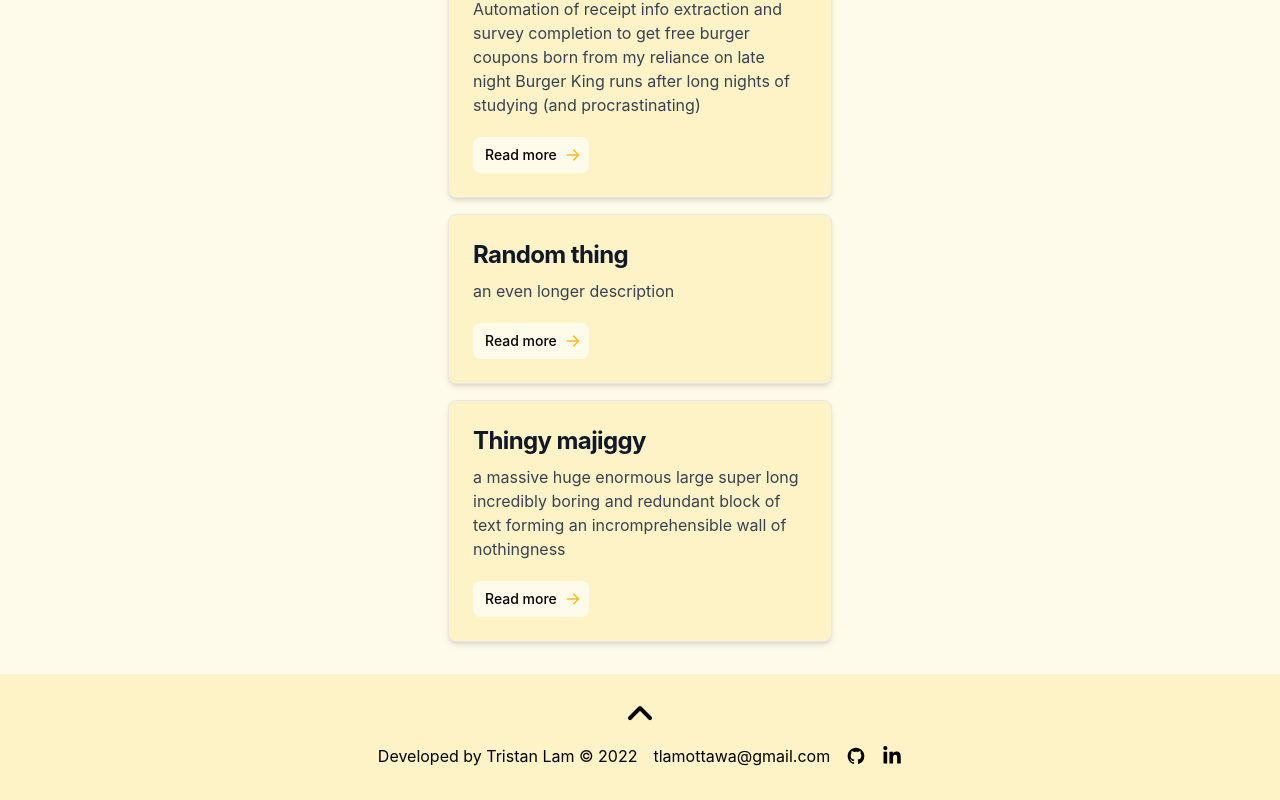
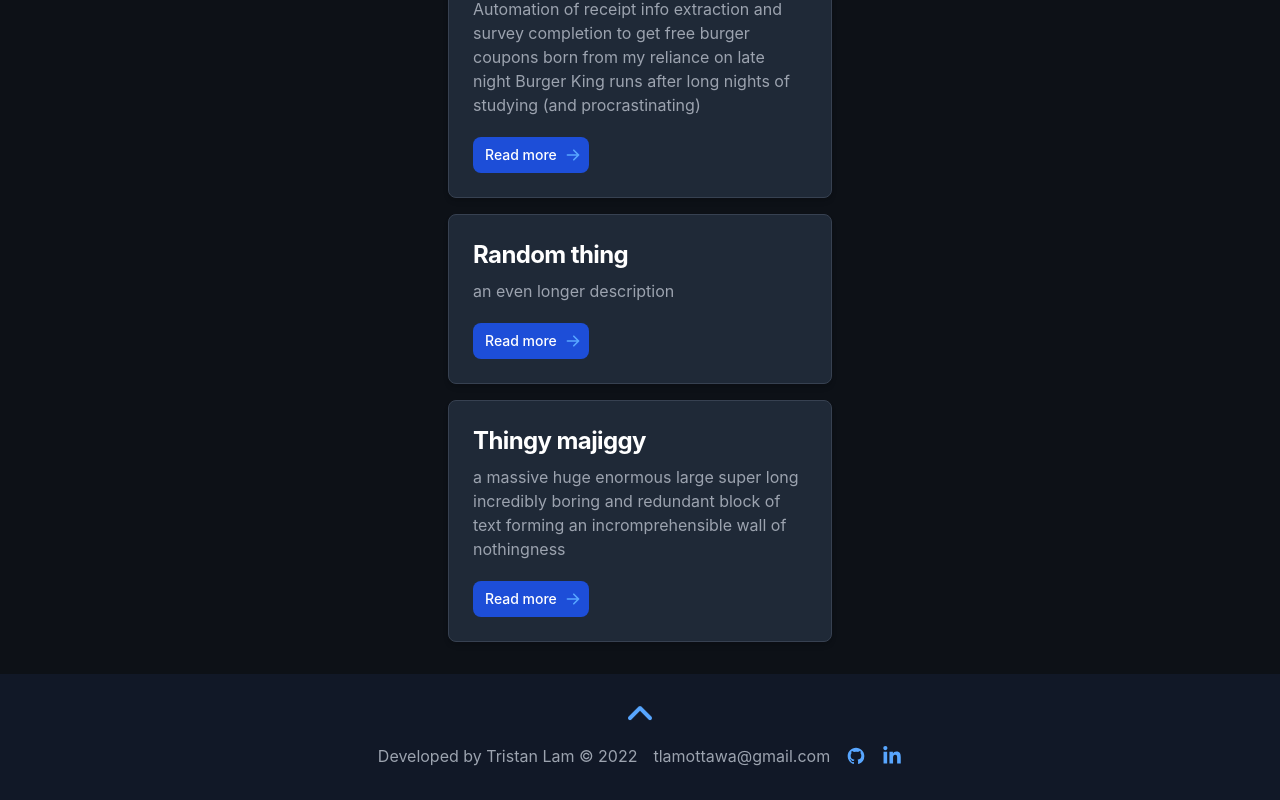
Before and after one commit to tlam67/TristanLam, a Next.js app: page / in a window 1280 px wide. Shown: the part 2431-3231 px from the top of the page. Built offline with nearby package versions, Linux system fonts and the light colour scheme.

Commit message:
set default dark mode

```diff
--- a/components/ThemeSwitcher.tsx
+++ b/components/ThemeSwitcher.tsx
@@ -8,6 +8,7 @@ const ThemeSwitcher = () => {
   const { theme, setTheme } = useTheme();
 
   useEffect(() => {
+    setTheme('dark');
     setMounted(true);
   }, []);
 
```
